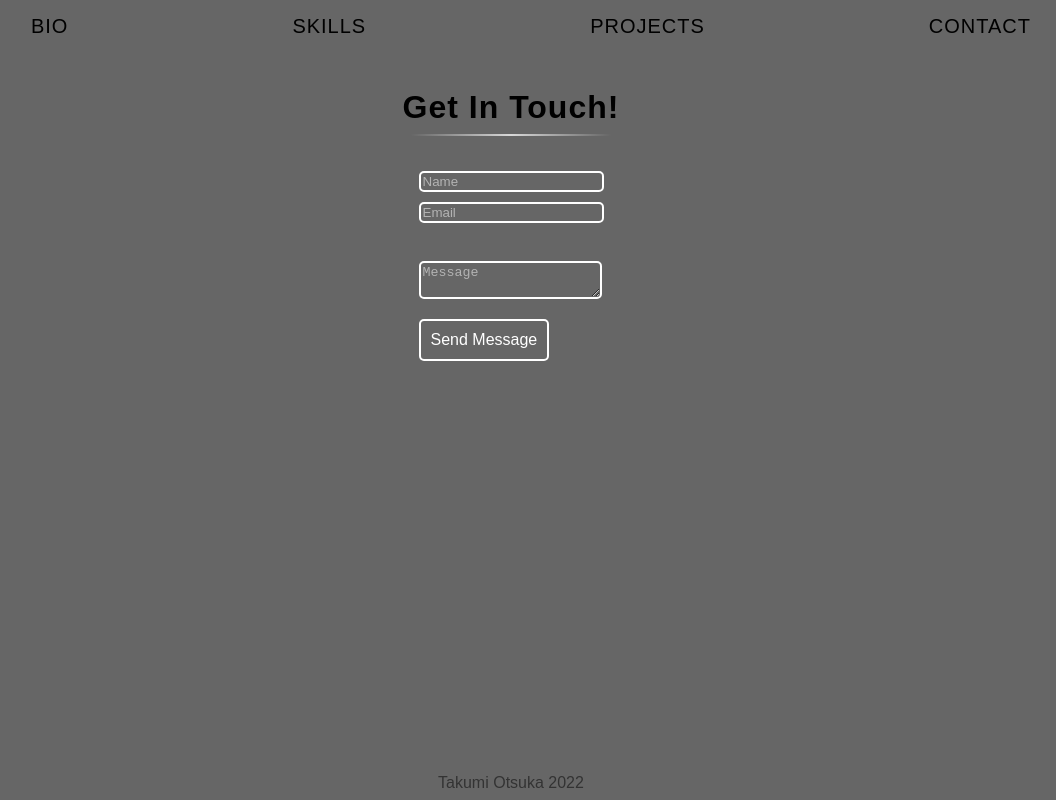
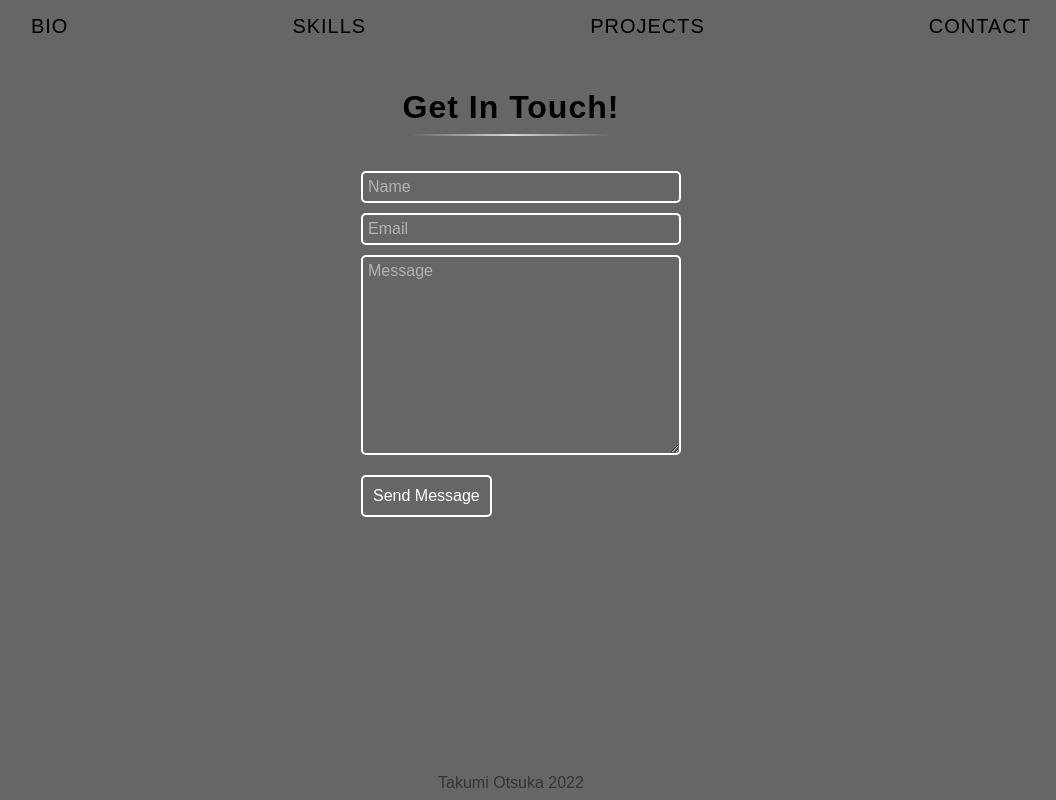
Before and after one commit to totsuka1/Portfolio, a React (Create React App) app: page /Contact in a window 1280 px wide. Shown: the part 809-1609 px from the top of the page, without its empty margins (129-1185 px from the left). Built offline with nearby package versions, Linux system fonts and the light colour scheme.

Commit message:
Contact form resizing

```diff
--- a/src/components/3-Main/Contact/Contact.js
+++ b/src/components/3-Main/Contact/Contact.js
@@ -39,11 +39,12 @@ class Contact extends React.Component {
         </div>
         <div className="contact-container">
           <form name="message-form" onSubmit={this.handleSubmit}>
+            <div className="contact-name-and-email">
               <input
                 type="text"
                 id="name"
                 name="name"
-              className="form-contents"
+                className="form-contents form-name"
                 value={this.state.name}
                 placeholder="Name"
                 required
@@ -53,21 +54,23 @@ class Contact extends React.Component {
                 type="email"
                 id="email"
                 name="email"
-              className="form-contents"
+                className="form-contents form-email"
                 value={this.state.email}
                 placeholder="Email"
                 required
                 onChange={this.handleChange}
               />
-            <br />
+            </div>
+            <div className="contact-message">
               <textarea
                 name="message"
-              className="form-contents"
+                className="form-contents form-message"
                 value={this.state.message}
                 placeholder="Message"
                 required
                 onChange={this.handleChange}
               />
+            </div>
             <button type="submit" className="contact-submit-button">
               Send Message
             </button>
--- a/src/components/3-Main/Contact/contact.css
+++ b/src/components/3-Main/Contact/contact.css
@@ -34,7 +34,6 @@
 .contact-container {
   padding-top: 20px;
   display: flex;
-  width: 100%;
   flex-direction: column;
   align-items: center;
 }
@@ -42,10 +41,17 @@
 .form-contents {
   color: white;
   display: block;
-  /* width: 100%; */
+  min-width: 300px;
+  width: 100%;
   margin: 10px;
+  padding: 5px;
   border: 2px solid white;
   border-radius: 5px;
+  font-size: medium;
+}
+
+.form-message {
+  min-height: 200px;
 }
 
 :focus {
--- a/src/index.css
+++ b/src/index.css
@@ -8,12 +8,13 @@
   box-sizing: border-box;
   background: rgb(102, 102, 102);
   background-size: cover;
+  font-family: sans-serif;
 }
 
 body,
 html {
   display: block;
-  font-family: sans-serif;
+  /* font-family: sans-serif; */
   font-weight: 400;
   /* width: 100% !important; */
   /* height: 100% !important; */
```
Lines whose indentation alone changed are shown as unchanged.
